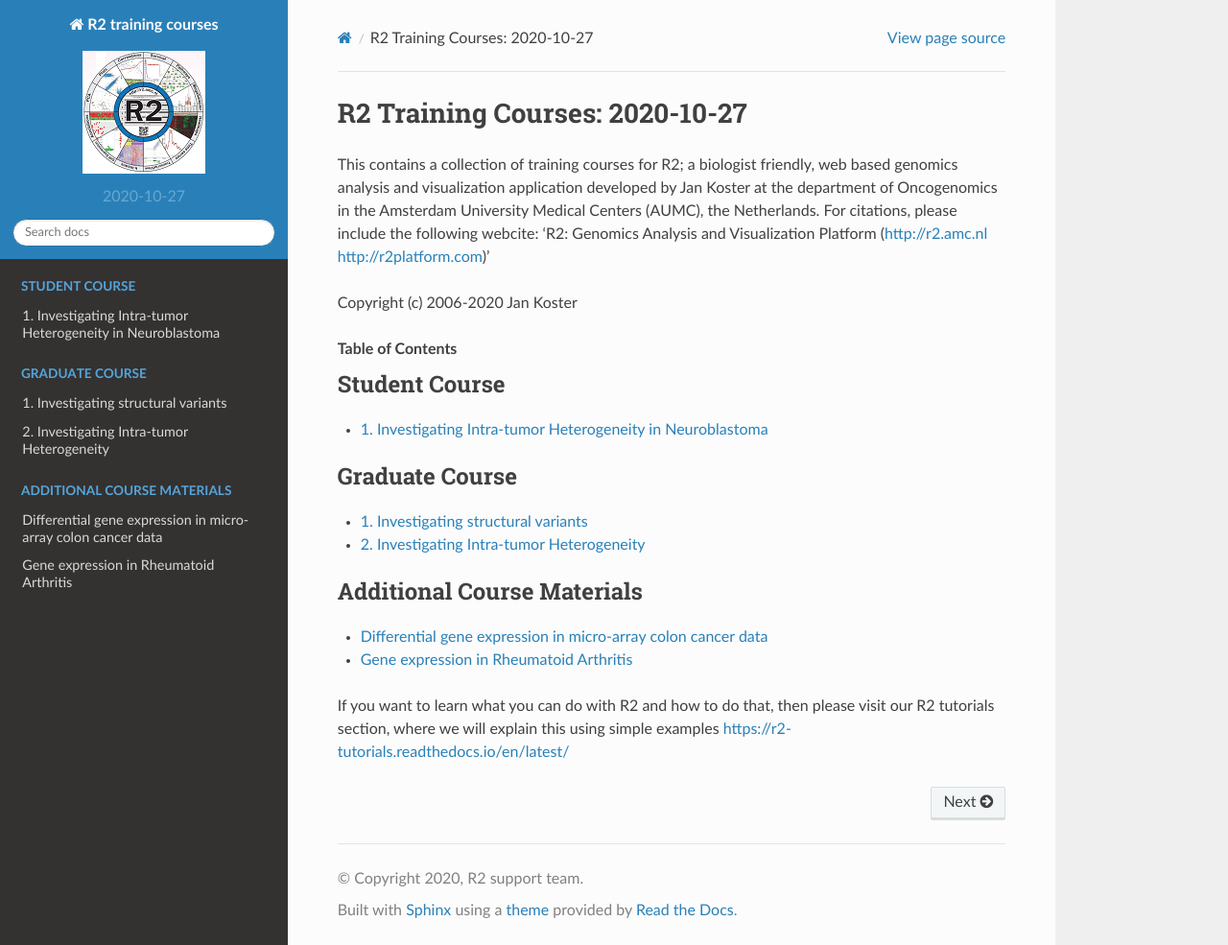
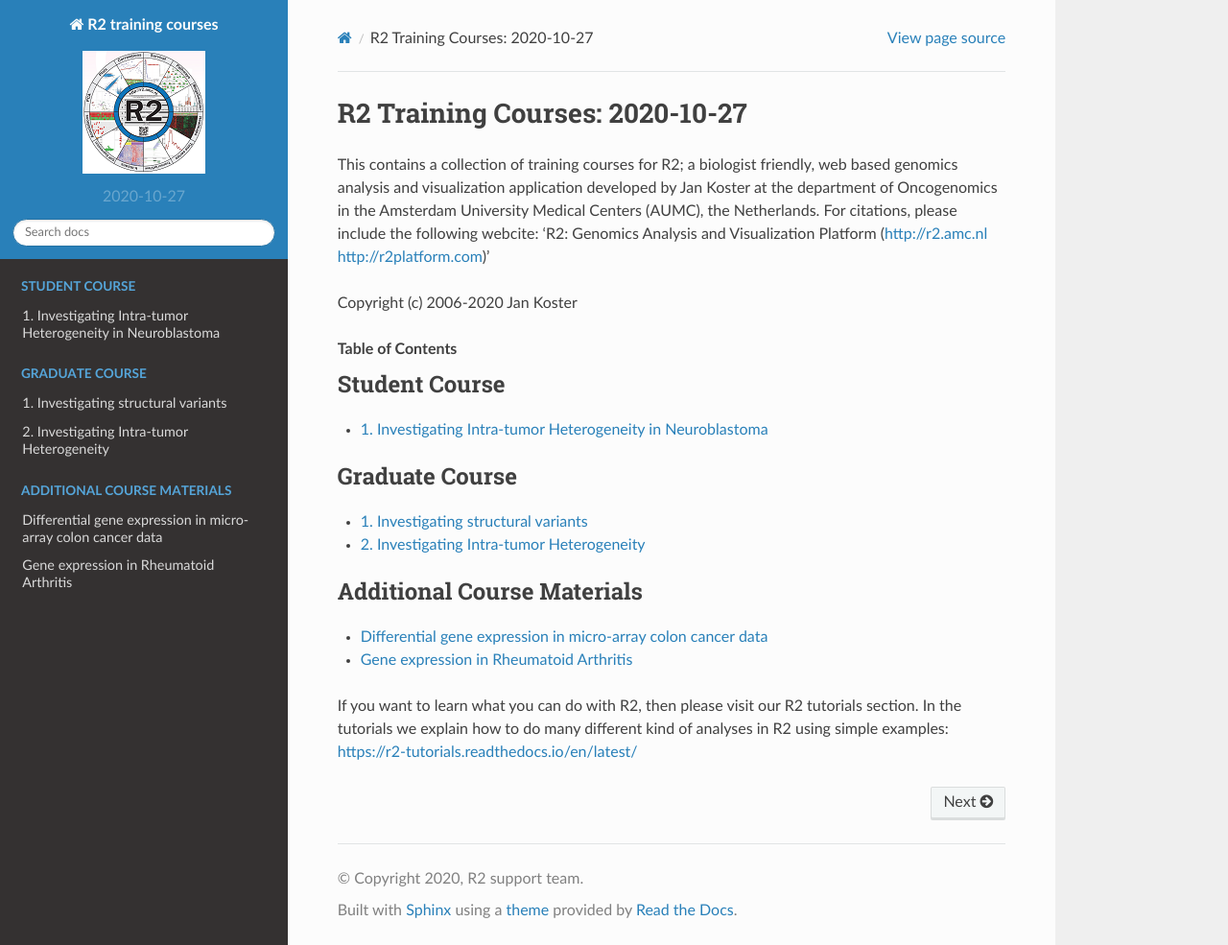
Before and after one commit to antronerds/r2-training-courses, a Sphinx documentation site: the page built from docs/index.rst, in a window 1280 px wide and 985 px high. Shown: the whole window at 96% size. Built offline with Sphinx 7.4.7 and the Read the Docs theme 2.0.0, drawn with Linux system fonts in a browser that asks for light colours; pages that are not in the unit, such as notebooks, are missing from menus.

```diff
--- a/docs/index.rst
+++ b/docs/index.rst
@@ -30,4 +30,4 @@
    RNA_seq_data_analysis_Using_Rheumatoid_Arthritis_data
 
 
-If you want to learn what you can do with R2 and how to do that, then please visit our R2 tutorials section, where we will explain this using simple examples https://r2-tutorials.readthedocs.io/en/latest/
+If you want to learn what you can do with R2, then please visit our R2 tutorials section. In the tutorials we explain how to do many different kind of analyses in R2 using simple examples: https://r2-tutorials.readthedocs.io/en/latest/
```
